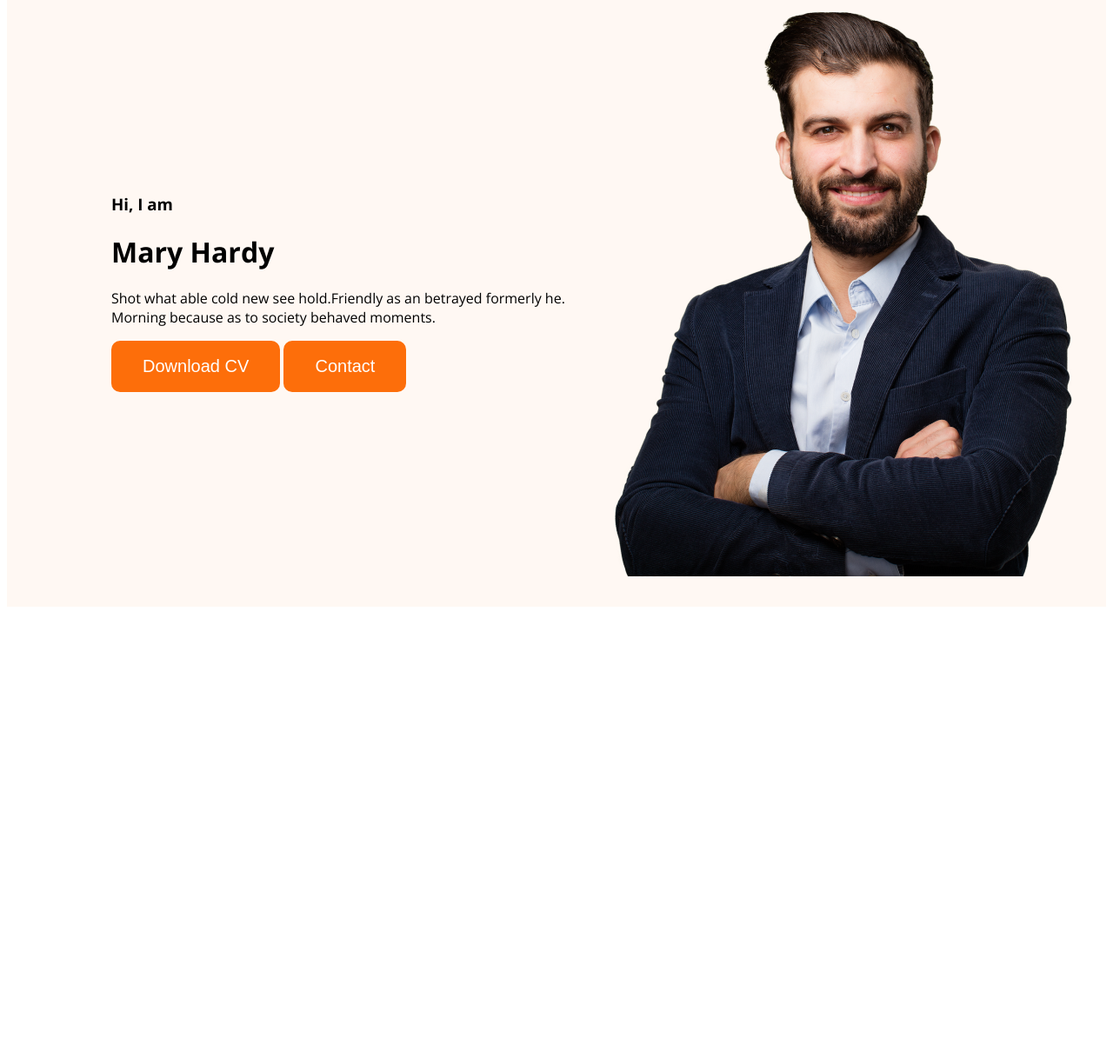
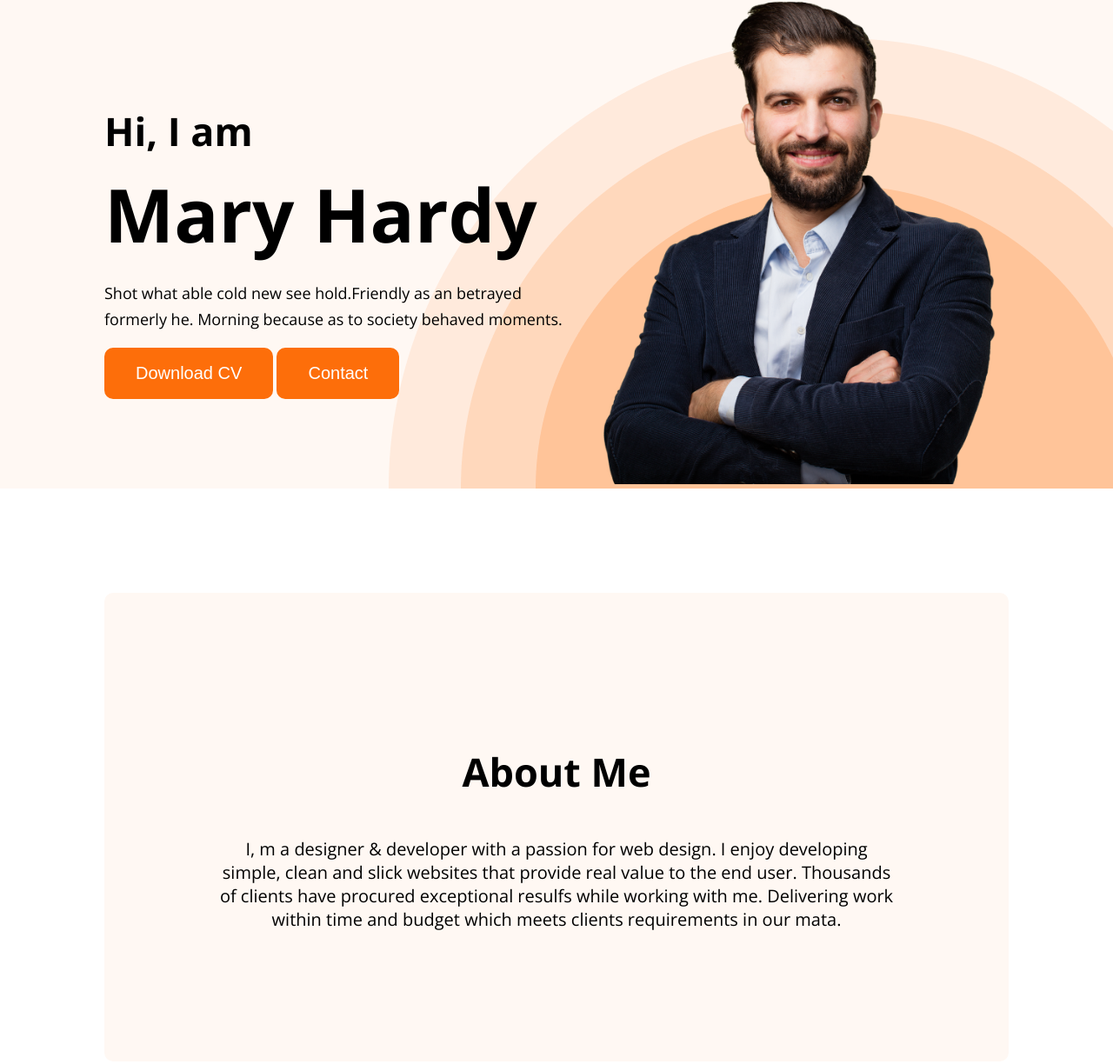
Before and after one commit to sadikrox/developer-portfolio, a plain HTML site: page index.html in a window 1280 px wide. Shown: the part 187-1411 px from the top of the page at 87% size. Before the commit the page ends 893 px from the top, so only its background shows below. Drawn offline with nearby package versions, Linux system fonts and the light colour scheme.

Commit message:
about me

```diff
--- a/index.html
+++ b/index.html
@@ -25,11 +25,12 @@
                 <li><button class="btn-primary">Hire Me</button></li>
             </ul>
         </nav>
-        <div class="banner-content">
-            <div>
-                <h3 class="banner-greetings">Hi, I am</h3>
+        <div class="banner">
+            <div class="banner-content">
+                <h2 class="banner-greetings">Hi, I am</h2>
                 <h1 class="banner-title">Mary Hardy</h1>
-                <p class="banner-para">Shot what able cold new see hold.Friendly as an betrayed formerly he. Morning
+                <p class="banner-para">Shot what able cold new see hold.Friendly as an betrayed formerly he.
+                    Morning
                     because
                     as to society behaved moments.</p>
                 <button class="btn-primary">Download CV</button>
@@ -42,7 +43,14 @@
     </header>
 
     <main>
-
+        <section class="about">
+            <h3 class="section-title">About Me</h3>
+            <p class="section-para">I, m a designer & developer with a passion for web design. I enjoy developing
+                simple, clean and slick
+                websites that provide real value to the end user. Thousands of clients have procured exceptional resulfs
+                while working with me. Delivering work within time and budget which meets clients requirements in our
+                mata.</p>
+        </section>
     </main>
 
     <footer>
--- a/style.css
+++ b/style.css
@@ -1,12 +1,14 @@
 body {
   font-family: "Open Sans", sans-serif;
+  margin: 0;
+  padding: 0;
 }
 
 /* Nav Related Style */
 nav {
   display: flex;
   justify-content: space-between;
-  padding: 0 120px;
+  margin: 0 120px;
 }
 
 .nav-title {
@@ -54,15 +56,60 @@ nav a {
 /* header */
 .header {
   background-color: #fff8f3;
+  background-image: url(./images/header_bg.png);
+  background-repeat: no-repeat;
+  background-position: bottom right;
 }
 
-.banner-content {
-  padding: 30px 30px 30px 120px;
+.banner {
+  padding: 30px 128px 0 120px;
   display: flex;
   align-items: center;
+  justify-content: space-between;
 }
 
 .banner .pp {
   width: 500px;
 }
+
+.banner-greetings {
+  font-size: 45px;
+  margin-bottom: -50px;
+}
+
+.banner-title {
+  font-size: 85px;
+  margin-bottom: 10px;
+}
+
+.banner-content {
+  max-width: 700px;
+}
+
+.banner-para {
+  font-size: 18px;
+  line-height: 30px;
+}
 /* header */
+
+/* Main  */
+
+/* About Me */
+.about {
+  margin: 120px;
+  padding: 130px;
+  border-radius: 10px;
+  background-color: #fff8f3;
+  text-align: center;
+}
+
+.section-title {
+  font-size: 45px;
+}
+
+.section-para {
+  font-size: 20px;
+}
+/* About Me */
+
+/* Main  */
```
